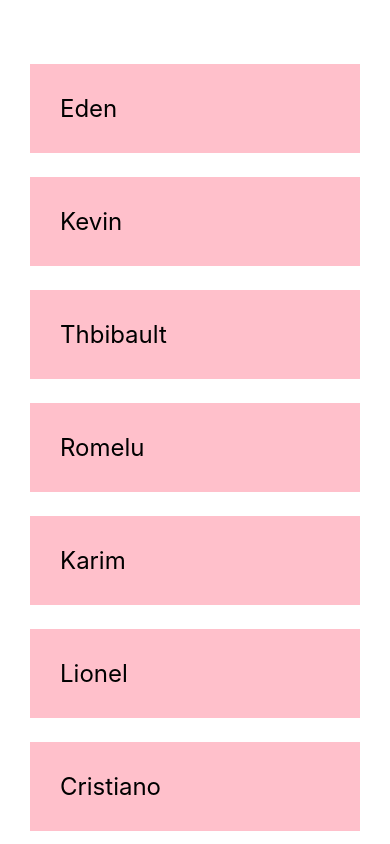
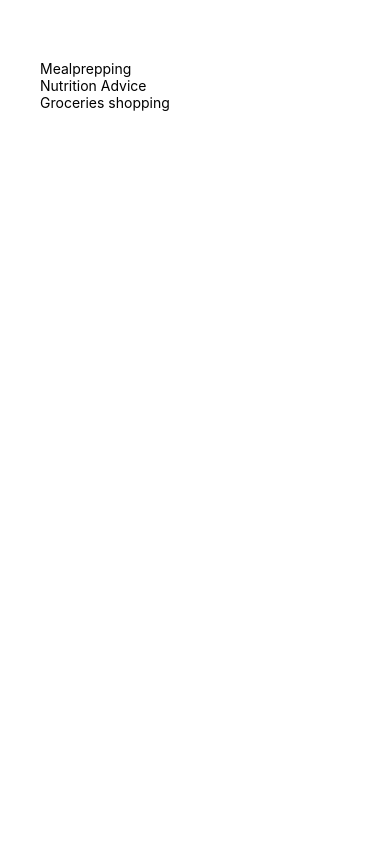
Before and after one commit to FrankyDesigner123/todo_prototype_reactnative, a React Native app: screen / in a window 390 px wide. Built offline with nearby package versions, Linux system fonts and the light colour scheme.

Commit message:
add FlatList

```diff
--- a/App.js
+++ b/App.js
@@ -1,52 +1,31 @@
 import React, { useState } from 'react';
-import { StyleSheet, Text, View, FlatList, TouchableOpacity } from 'react-native';
+import { StyleSheet, Text, View, FlatList } from 'react-native';
 
 export default function App() {
 
-  const [people, setPeople] = useState([
-    { name: 'Eden', id: '1' },
-    { name: 'Kevin', id: '2' },
-    { name: 'Thbibault', id: '3' },
-    { name: 'Romelu', id: '4' },
-    { name: 'Karim', id: '5' },
-    { name: 'Lionel', id: '6' },
-    { name: 'Cristiano', id: '7' },
+  const [todos, setTodo] = useState([
+    { text: 'Mealprepping', key: '1' },
+    { text: 'Nutrition Advice', key: '2' },
+    { text: 'Groceries shopping', key: '3' },
+
   ]);
-
-  const pressHandler = (id) => {
-    console.log(id);
-    setPeople((prevPeople) => {
-      return prevPeople.filter(person => person.id != id);
-    })
-  }
 
   return (
     <View style={styles.container}>
+      {/* header */}
+      <View style={styles.content}>
+        {/* to form */}
+        <View style={styles.list}>
+          <FlatList
+            data={todos}
+            renderItem={({ item }) =>  (
+              <Text>{item.text}</Text>
+            )}
+          />
+        </View>
+      </View>
+    </View>
 
-    <FlatList
-      keyExtractor={(item) => item.id}
-      data={people}
-      renderItem={( { item } ) => (
-        <TouchableOpacity onPress={() => pressHandler(item.id)}>
-          <Text style={styles.item}>
-                {item.name}
-              </Text>
-        </TouchableOpacity>
-      )}
-    />
-
-      {/* <ScrollView>
-        { people.map(item => (
-            <View key={item.key}>
-              <Text style={styles.item}>
-                {item.name}
-              </Text>
-            </View>
-          ))}
-      </ScrollView> */}
-
-
-    </View>
   );
 }
 
@@ -54,18 +33,13 @@ const styles = StyleSheet.create({
   container: {
     flex: 1,
     backgroundColor: '#fff',
-    paddingTop: 40,
-    paddingHorizontal: 20,
-    // alignItems: 'center',
-    // justifyContent: 'center',
   },
-  item: {
-    marginTop: 44,
-    padding: 30,
-    backgroundColor: 'pink',
-    fontSize: 24,
-    marginHorizontal: 10,
-    marginTop: 24,
+  content: {
+    padding: 40,
+  },
+  list: {
+    marginTop: 20,
   }
 
+
 });
```
